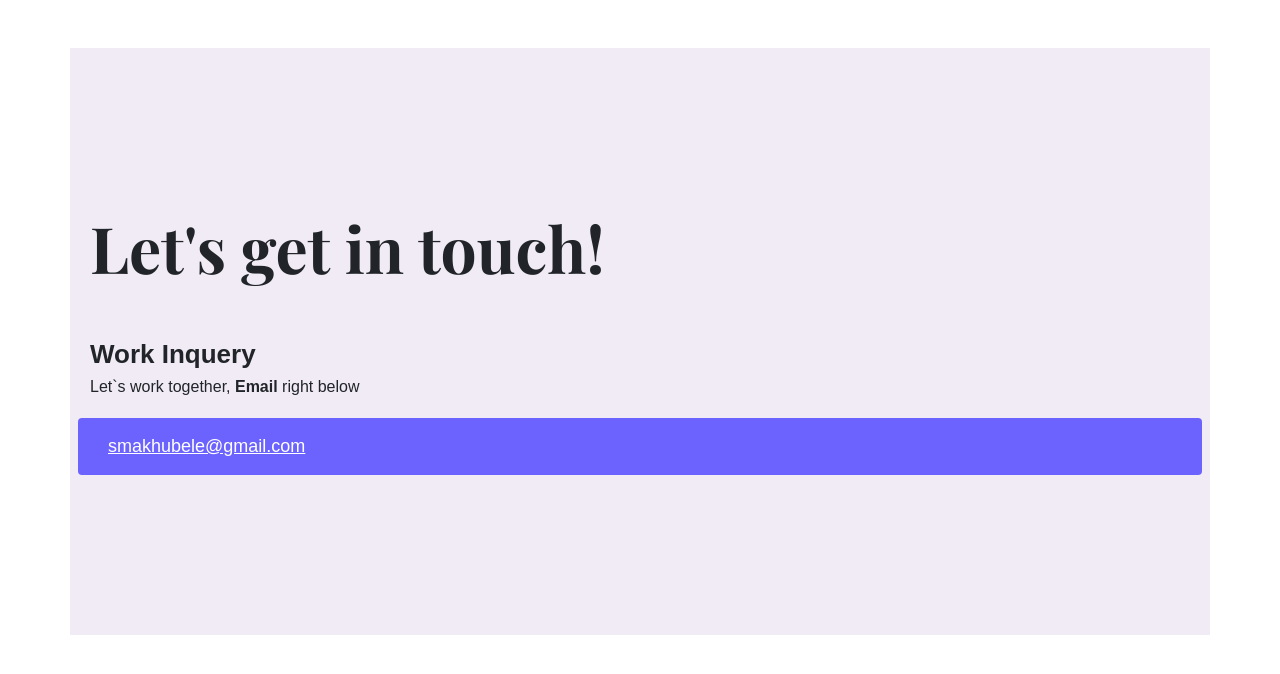
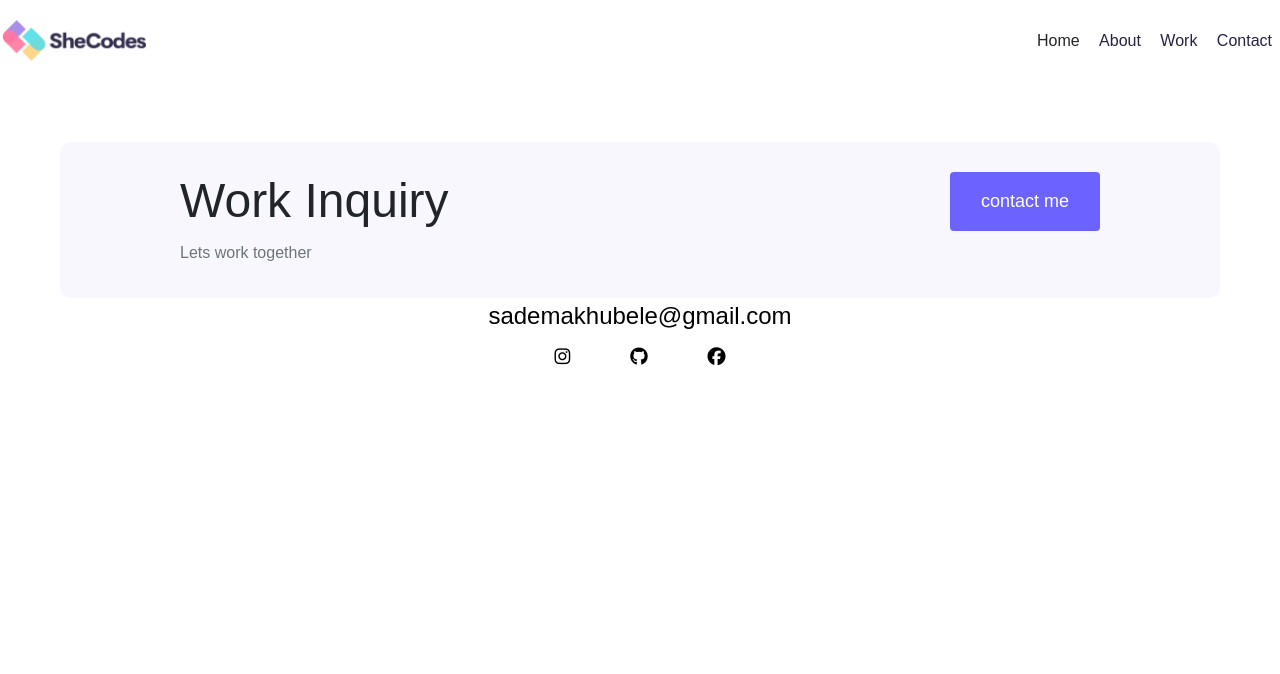
Before and after one commit to sademakhubele/portfolioPro, a plain HTML site: page contact.html in a window 1280 px wide. Drawn offline with nearby package versions, Linux system fonts and the light colour scheme; a web font is replaced by a local one.

Commit message:
added foote stylig, link styling,chaged contact.html

```diff
--- a/contact.html
+++ b/contact.html
@@ -15,20 +15,37 @@
 <script src="https://cdn.jsdelivr.net/npm/bootstrap@5.0.2/dist/js/bootstrap.bundle.min.js" integrity="sha384-MrcW6ZMFYlzcLA8Nl+NtUVF0sA7MsXsP1UyJoMp4YLEuNSfAP+JcXn/tWtIaxVXM" crossorigin="anonymous"></script>
 </head>
 <body>
- <div class="content-container container mt-5">
-    <div class="inner-content">
-    <div class="contact-box">
-        <div class="row">
-            <div class="col">
-      <h1 class="mb-5">Let's get in touch!</h1>
-      <h3>Work Inquery</h3>
-      <p>Let`s work together, <b>Email</b> right below</p>
-    </div>
-        <a href="smakhubele@gmai.com" class="email-link btn-branding">smakhubele@gmail.com</a>
+    <div class="container"></div>
+  <nav class="d-flex justify-content-between me-2">
+    <img src="images/logo.png" class= "logo d-none d-lg-block" alt="">
+    <img src="images/logo2.png" class="logo d-block d-md-none" alt="">
+    <ul>
+    <li class="active">
+      <a href="/">Home</a></li>
+    <li><a href="/about.html">About</a></li>
+    <li><a href="/work.html">Work</a></li>
+    <li><a href="/contact.html">Contact</a></li>
+  </ul>
+  </nav>
+</div>
+    <footer>
+        <div class="contact-box d-flex justify-content-between d-none d-md-flex">
+          <div>
+          <h4>Work Inquiry</h4>
+          <p class="text-muted">Lets work together</p>
         </div>
-    </div>
-    </div>
- </div>
-</div>
- </div>
+        <div>
+          <a href="" class="btn btn-branding">contact me</a>
+        </div>
+        </div>
+        <div class="d-flex justify-content-center">
+        <a href="mailto:smakhubele@gmail.com" class="email-link">sademakhubele@gmail.com</a>
+        </div>
+        <div class="social-links d-flex justify-content-center">
+        <a href="https://github.com/sademakhubele/.git" target="_blank"><i class="fa-brands fa-instagram"></i></a>
+        <a href=""><i class="fa-brands fa-github"></i></a>
+        <a href=""><i class="fa-brands fa-facebook"></i></a>
+        </div>
+      </div>
+      </footer>
 </body>
--- a/styles/style.css
+++ b/styles/style.css
@@ -31,6 +31,11 @@ h3 {
     font-family: var(--heading-font-family);
     font-weight: 700;
     line-height: 85px;
+}
+
+h4 {
+    font-size: 48px;
+    font-family: var(--default-heading-font-family);
 }
 
 p {
@@ -148,6 +153,41 @@ nav ul {
 
 .project-description {
     padding: 120px 60px;
+
+}
+
+footer {
+    margin: 60px;
+}
+
+footer .contact-box {
+    background: var(--secondary-color);
+    padding: 30px 120px;
+    border-radius: 10px;
+}
+
+footer .contact-box p {
+    margin: 0;
+}
+
+footer .email-link {
+    text-decoration: none;
+    color: #000;
+    font-size: 24px;
+    font-family: var(--default-heading-font-family);
+    transition: all 150ms ease-in-out;
+}
+
+footer .social-links a {
+    margin: 0 20px;
+    color: #000;
+    padding: 10px;
+    font-size: 18px;
+}
+
+footer .social-links :hover{
+    color: white;
+    background-color: var(--branding-color);
 }
 
 @media (max-width: 900px) {
@@ -176,4 +216,8 @@ nav ul {
         font-size: 12px;
         line-height: 18px;
     }
+    footer .contact-box{
+        padding: 30px;
+        font-size: 16px;
+    }
 }
```
Also changed, not shown: about.html (+13 -0 lines), index.html (+24 -1 lines), work.html (+13 -0 lines).
